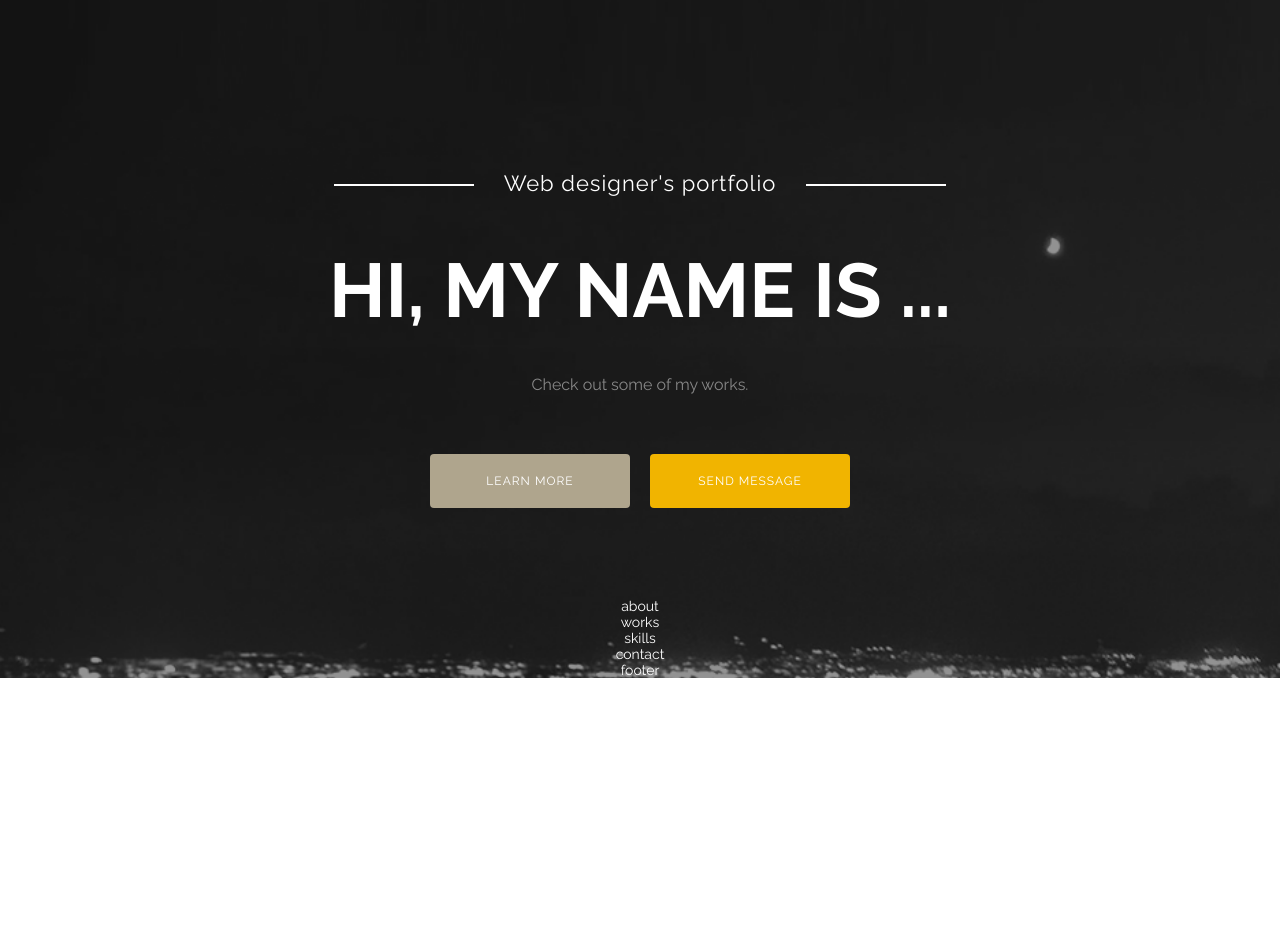
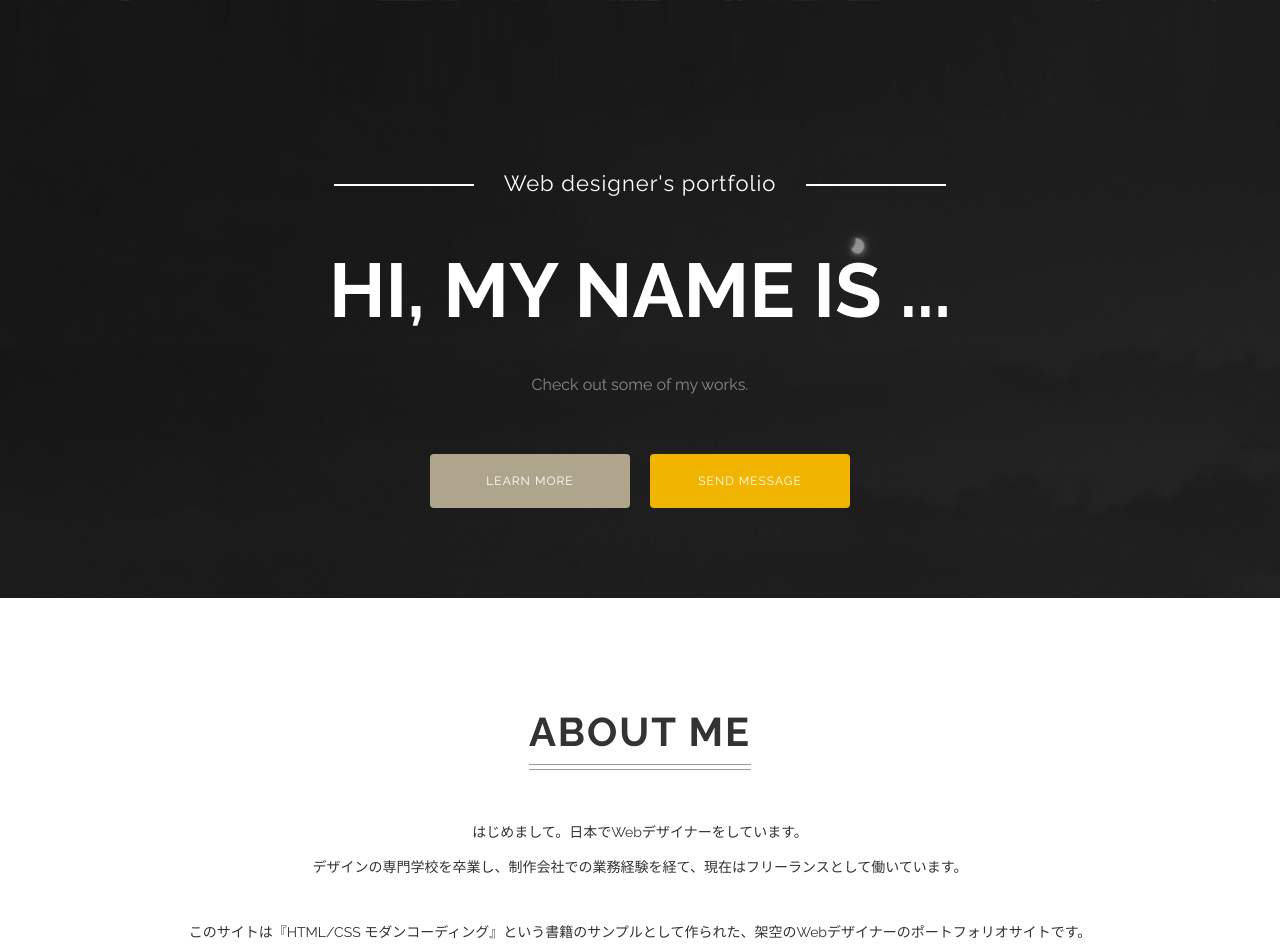
Before and after one commit to peeeechi/html5-css3-moern-coding, a Next.js app: page /singlepage-layout in a window 1280 px wide. Shown: the top 952 px of the page. Before the commit the page ends 800 px from the top, so only its background shows below. Built offline with nearby package versions, Linux system fonts and the light colour scheme.

Commit message:
finish about-me

```diff
--- a/pages/singlepage-layout/index.tsx
+++ b/pages/singlepage-layout/index.tsx
@@ -29,7 +29,18 @@ export default function SinglepageLayout() {
                 </header>
 
                 <section className={styles["about"]} id="about">
-                    about
+                    <h2 className={styles["heading"]}>ABOUT ME</h2>
+
+                    <p className={styles["about-text"]}>
+                        はじめまして。日本でWebデザイナーをしています。<br></br>
+                        デザインの専門学校を卒業し、制作会社での業務経験を経て、現在はフリーランスとして働いています。
+                    </p>
+
+                    <p className={styles["about-text"]}>
+                        このサイトは『HTML/CSS モダンコーディング』という書籍のサンプルとして作られた、架空のWebデザイナーのポートフォリオサイトです。<br></br>
+                        このサイトのようなサイトを一から作る過程を通して、HTMLとCSSの実践的なコーディングノウハウを学ぶことができます。
+                    </p>
+
                 </section>
 
                 <section className={styles["works"]}>
--- a/pages/singlepage-layout/singlepage-layout.module.scss
+++ b/pages/singlepage-layout/singlepage-layout.module.scss
@@ -14,6 +14,9 @@ $base-font-size: 16px * 0.625;
     *, *::before, *::after {
         box-sizing: border-box;
     }
+
+
+    // header --------------------------------------------------------
 
     .header {
         // top x bottom
@@ -68,9 +71,56 @@ $base-font-size: 16px * 0.625;
         text-decoration: none;
         letter-spacing: 1px;
         font-size: 1.2 * $base-font-size;
+        transition: all 0.15s;
+
+        &:hover {
+            opacity: 0.9;
+            box-shadow: 0 0 2px 2px #fff;
+        }
     }
 
     .button-showy {
         background-color: #f1b400;
     }
+
+    // header --------------------------------------------------------
+
+
+    // about me ------------------------------------------------------
+
+    .about {
+        padding: 80px 30px;
+        background-color: #fff;
+        color: #333;
+    }
+
+    .heading {
+        display: inline-block;
+        // display: block;
+        margin: 30px 0 15px;
+        padding-bottom: 15px;
+        letter-spacing: 2px;
+        font-size: 4 * $base-font-size;
+        position: relative;
+
+        &::before, &::after {
+            content: "";
+            position: absolute;
+            right: 0;
+            bottom: 0;
+            left: 0;
+            border-bottom: 1px solid #999;
+        }
+
+        &::before {
+            bottom: 5px;
+        }
+    }
+
+    .about-text {
+        margin: 30px 0;
+        line-height: 2.5;
+    }
+
+    // about me ------------------------------------------------------
 }
```
